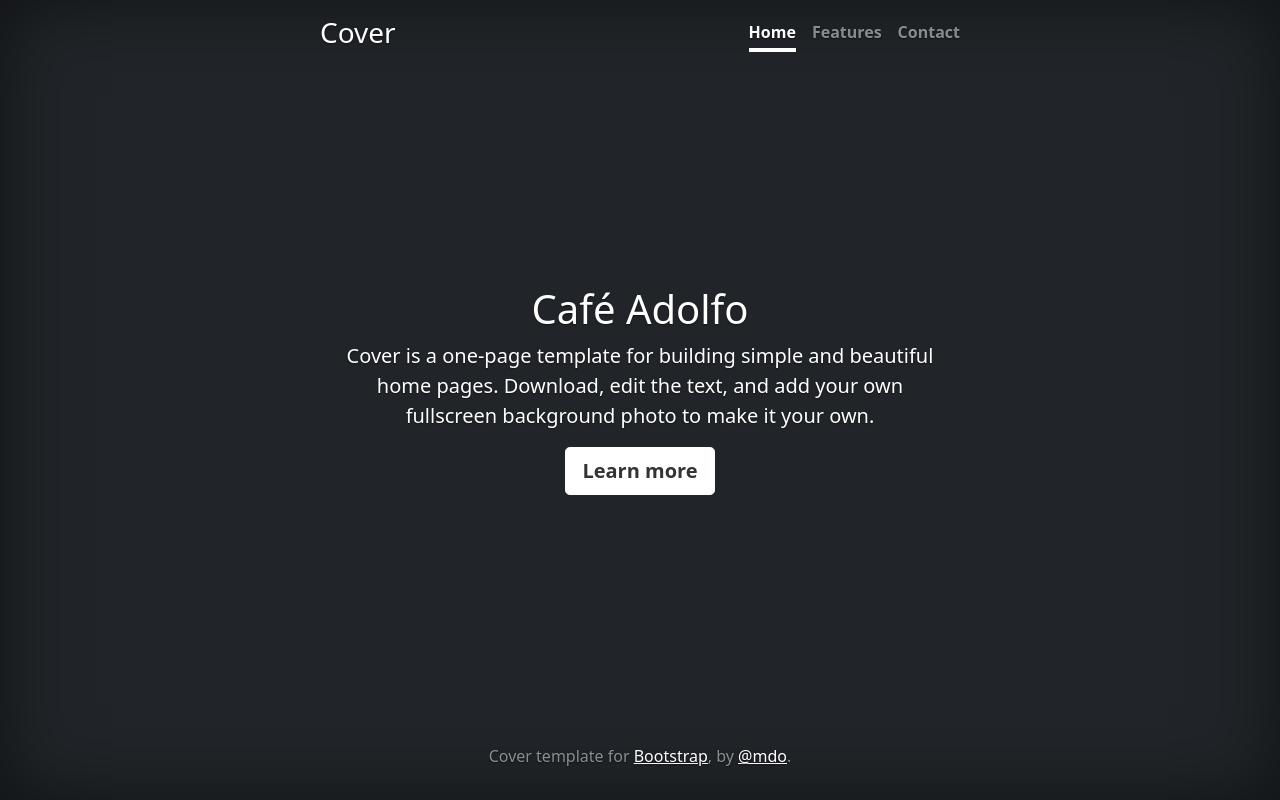
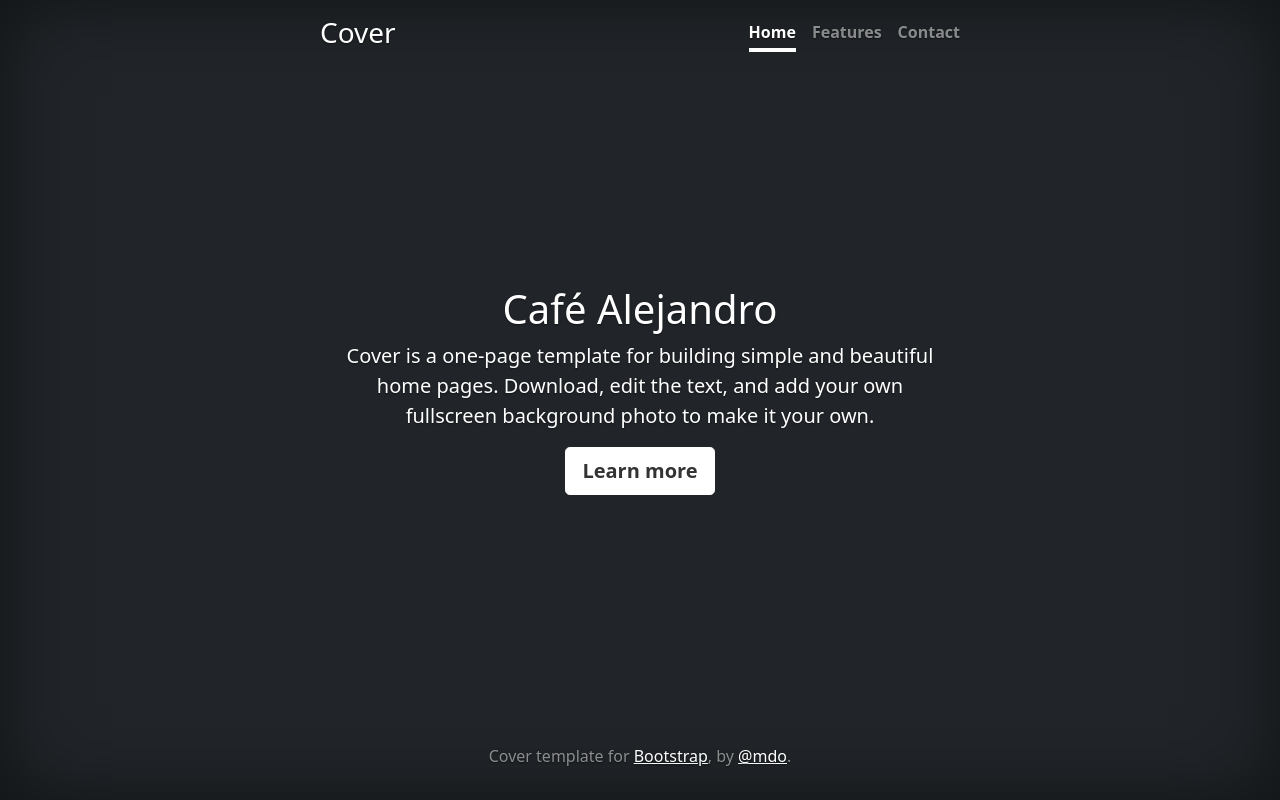
Before and after one commit to alherdom/git-work, a plain HTML site: page files/index.html in a window 1280 px wide. Drawn offline with Linux system fonts and the light colour scheme.

Commit message:
Modified tittle of coffe

```diff
--- a/files/index.html
+++ b/files/index.html
@@ -50,7 +50,7 @@
   </header>
 
   <main class="px-3">
-    <h1>Café Adolfo</h1>
+    <h1>Café Alejandro</h1>
     <p class="lead">Cover is a one-page template for building simple and beautiful home pages. Download, edit the text, and add your own fullscreen background photo to make it your own.</p>
     <p class="lead">
       <a href="#" class="btn btn-lg btn-secondary fw-bold border-white bg-white">Learn more</a>
```
